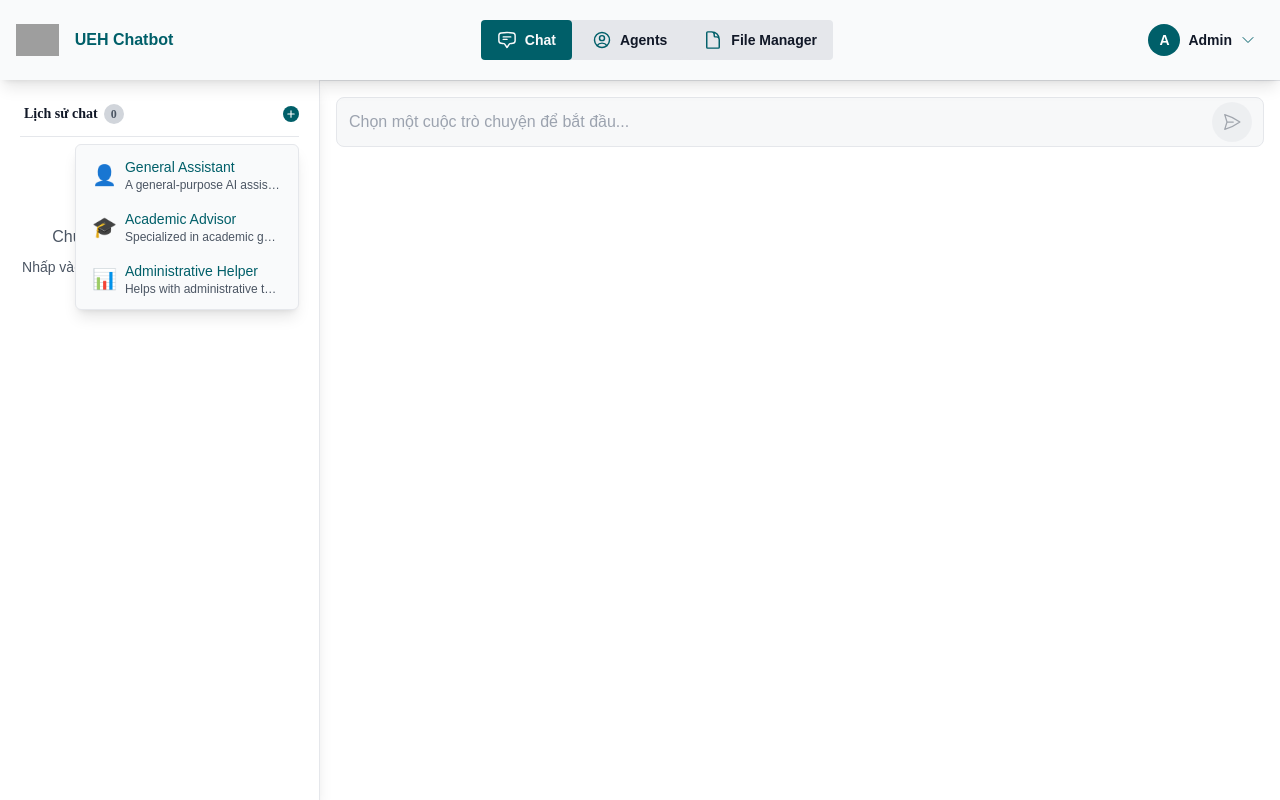
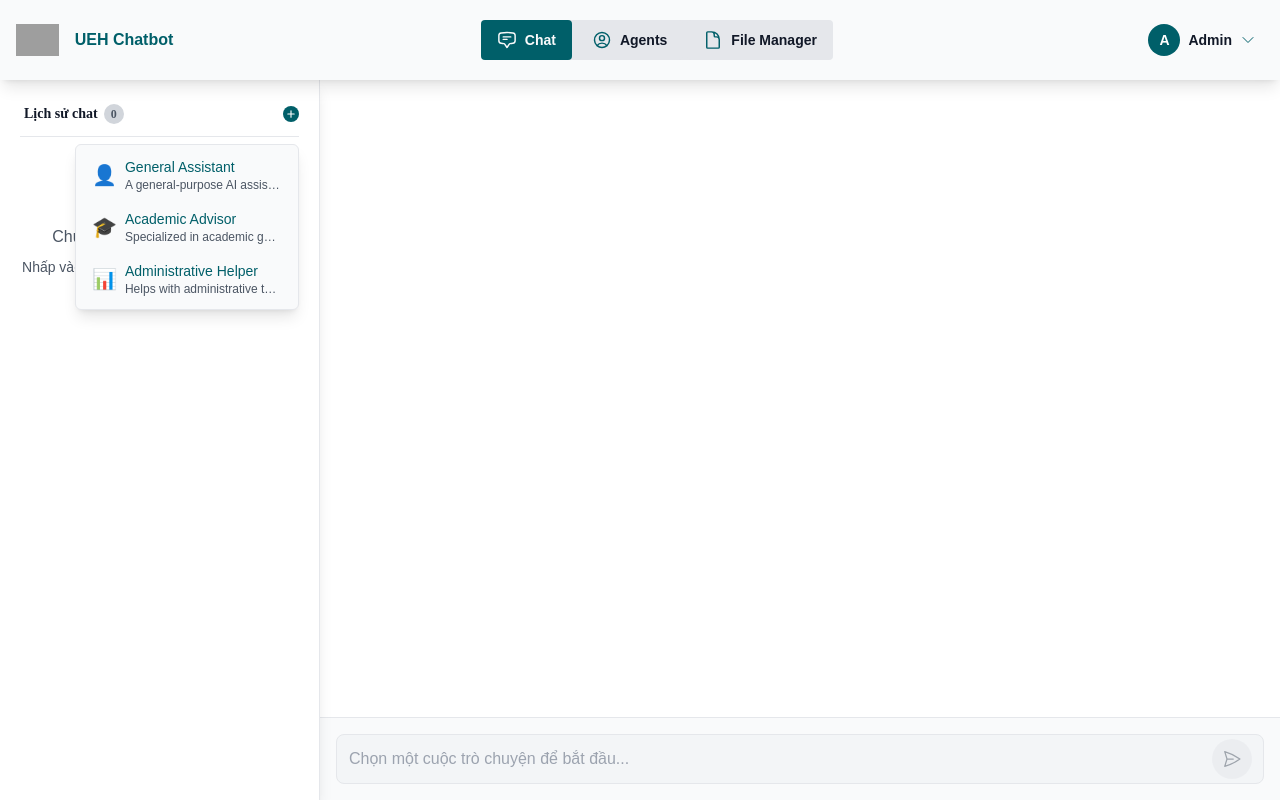
Before and after one commit to AnVuTrong/practice-redux, a React (Create React App) app: page /chat in a window 1280 px wide. Built offline with nearby package versions, Linux system fonts and the light colour scheme; grey boxes are pictures that could not be loaded.

Commit message:
Fix bug by improve chat input and content layout with sticky positioning

```diff
--- a/src/components/chat-content.components/ChatInput.component.tsx
+++ b/src/components/chat-content.components/ChatInput.component.tsx
@@ -18,6 +18,7 @@ export const ChatInput: React.FC<ChatInputProps> = ({ onSendMessage, disabled })
   };
 
   return (
+    <div className="sticky bottom-0 w-full bg-background-primary mt-auto">
       <form onSubmit={handleSubmit} className="border-t border-secondary p-4">
         <div className="relative flex items-center">
           <input
@@ -34,5 +35,6 @@ export const ChatInput: React.FC<ChatInputProps> = ({ onSendMessage, disabled })
           </div>
         </div>
       </form>
+    </div>
   );
 };
--- a/src/components/chat-sidebar.components/ChatContent.component.tsx
+++ b/src/components/chat-sidebar.components/ChatContent.component.tsx
@@ -34,17 +34,17 @@ export const ChatContent: React.FC<ChatContentProps> = ({
         onToggleSidebar={onToggleSidebar}
       /> */}
 
+      <div className="flex-1 overflow-y-auto">
         <ChatMessageList
           messages={activeChat?.messages || []}
           chatId={activeChatId}
         />
+      </div>
 
-      <div className="flex-none">
       <ChatInput
         onSendMessage={handleSendMessage}
         disabled={!activeChatId}
       />
     </div>
-    </div>
   );
 };
```
Lines whose indentation alone changed are shown as unchanged.
